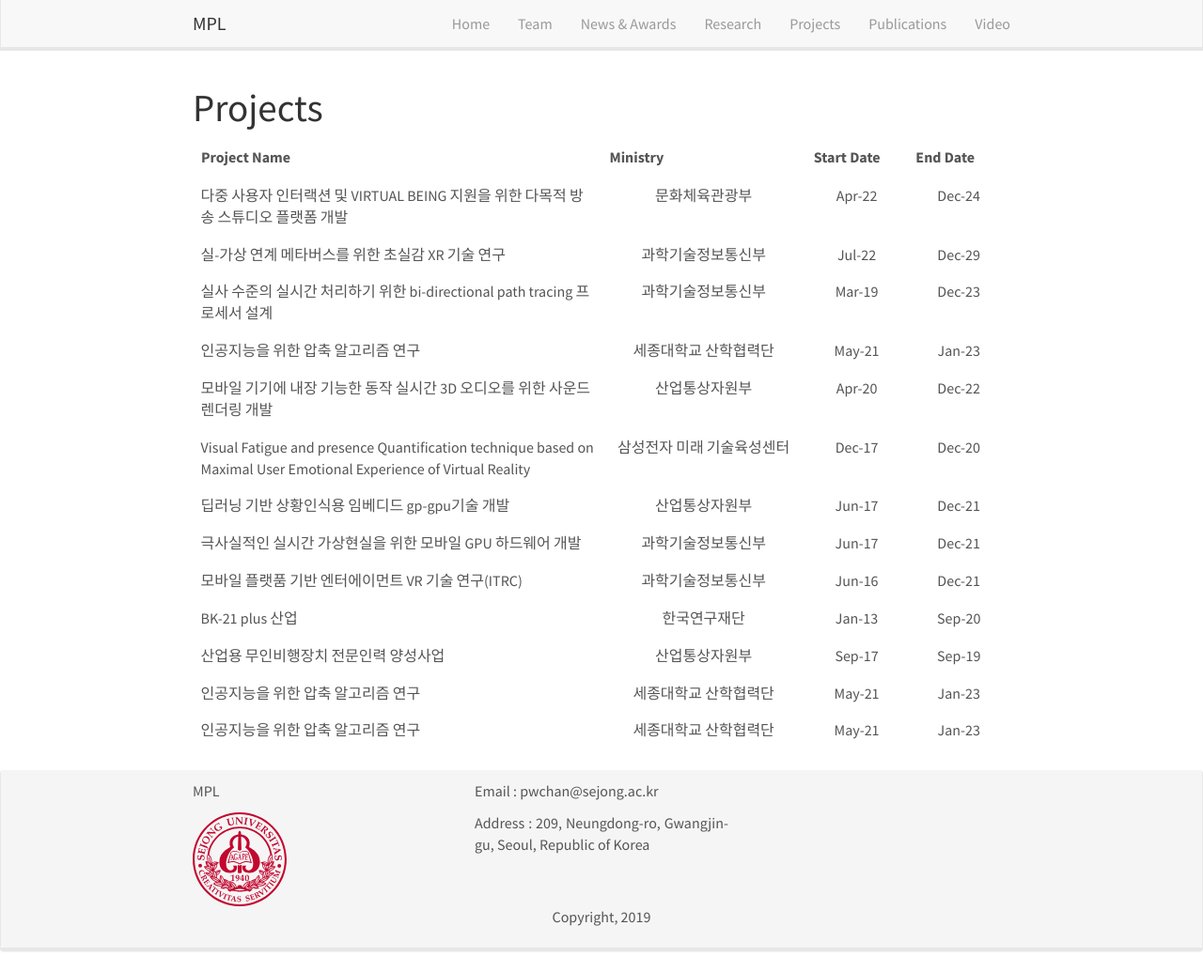
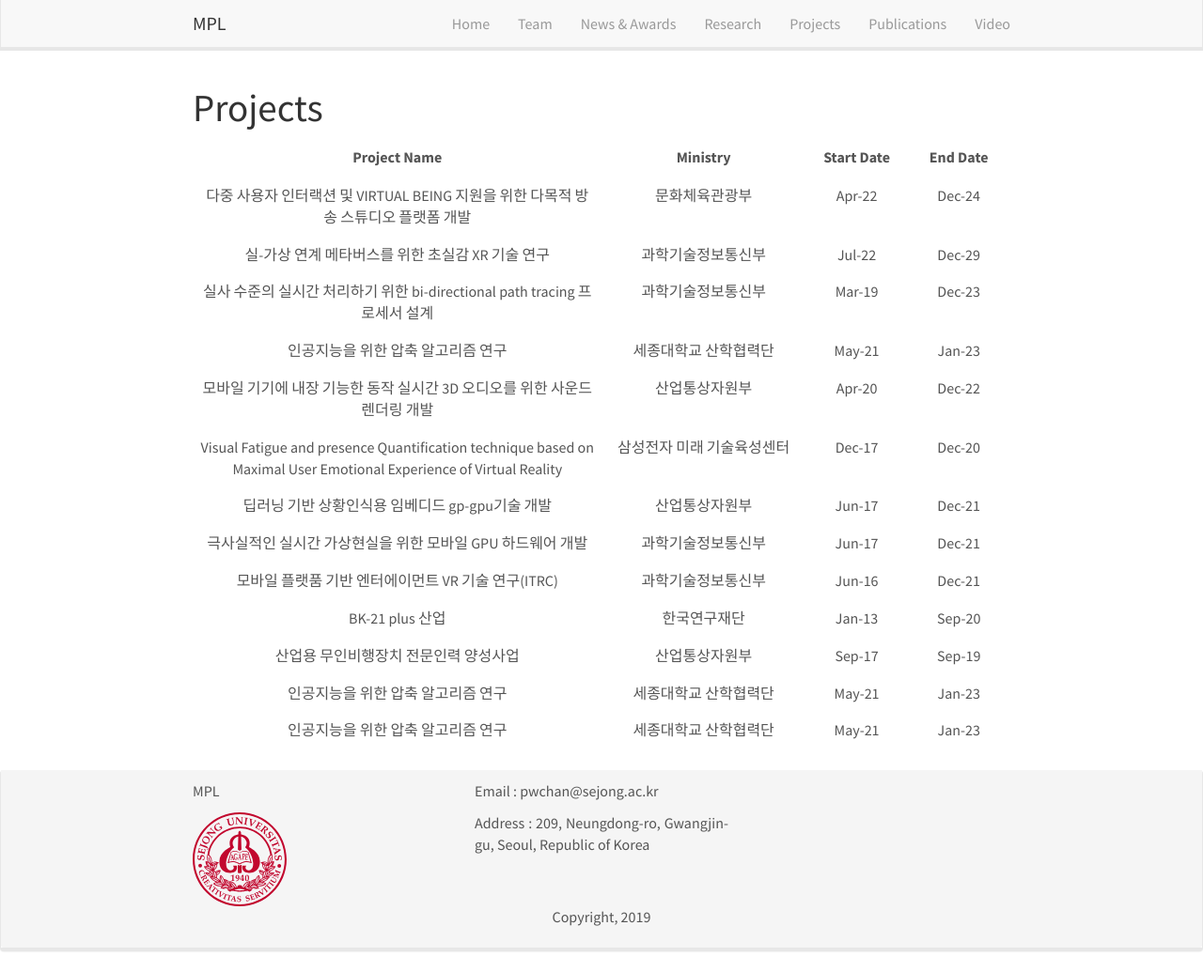
Before and after one commit to MPLRayman/webtest2, a Jekyll site: the page built from _pages/projects.html, in a window 1280 px wide and 1035 px high. Shown: the whole window at 94% size. Built offline with Jekyll 4.4.1, drawn with Linux system fonts in a browser that asks for light colours; nearby versions of some CDN libraries.

Commit message:
Update projects.html

```diff
--- a/_pages/projects.html
+++ b/_pages/projects.html
@@ -28,6 +28,7 @@ permalink: /projects/
 
     .col1 {
             width: 40%;
+            text-align: center;
         }
     .col2 {
             width: 20%;
@@ -37,15 +38,7 @@ permalink: /projects/
             width: 10%;
             text-align: center;
         }
-    .col5 {
-            width: 40%;
-        }
-    .col6 {
-            width: 20%;
-        }
-    .col7, .col8 {
-            width: 10%;
-        }
+
 
 
 </style>
@@ -53,10 +46,10 @@ permalink: /projects/
 <table class="table">
     <thead>
         <tr>
-            <th class="col5">Project Name</th>
-            <th class="col6">Ministry</th>
-            <th class="col7">Start Date</th>
-            <th class="col8">End Date</th>
+            <th class="col1">Project Name</th>
+            <th class="col2">Ministry</th>
+            <th class="col3">Start Date</th>
+            <th class="col4">End Date</th>
         </tr>
     </thead>
     <tbody>
```
